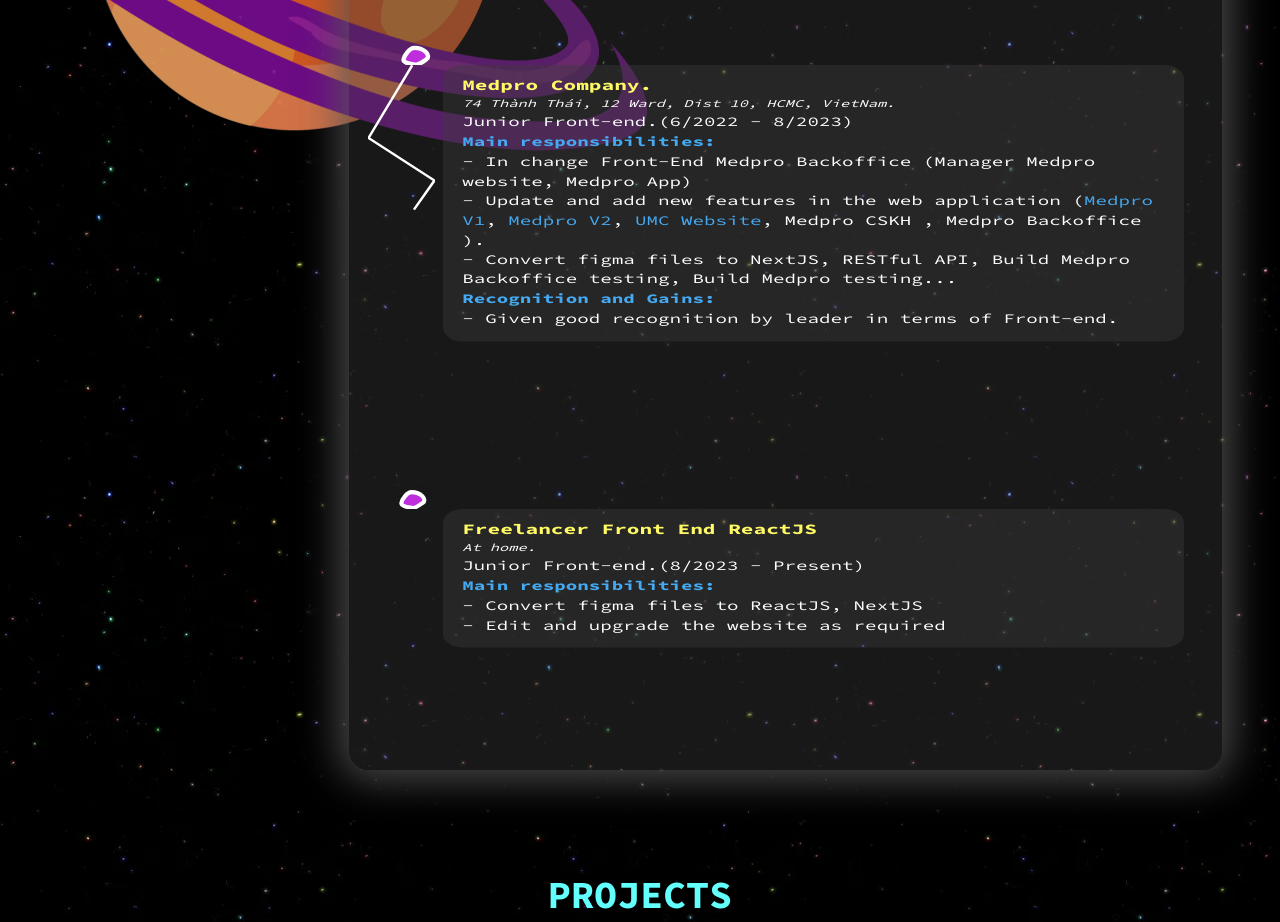
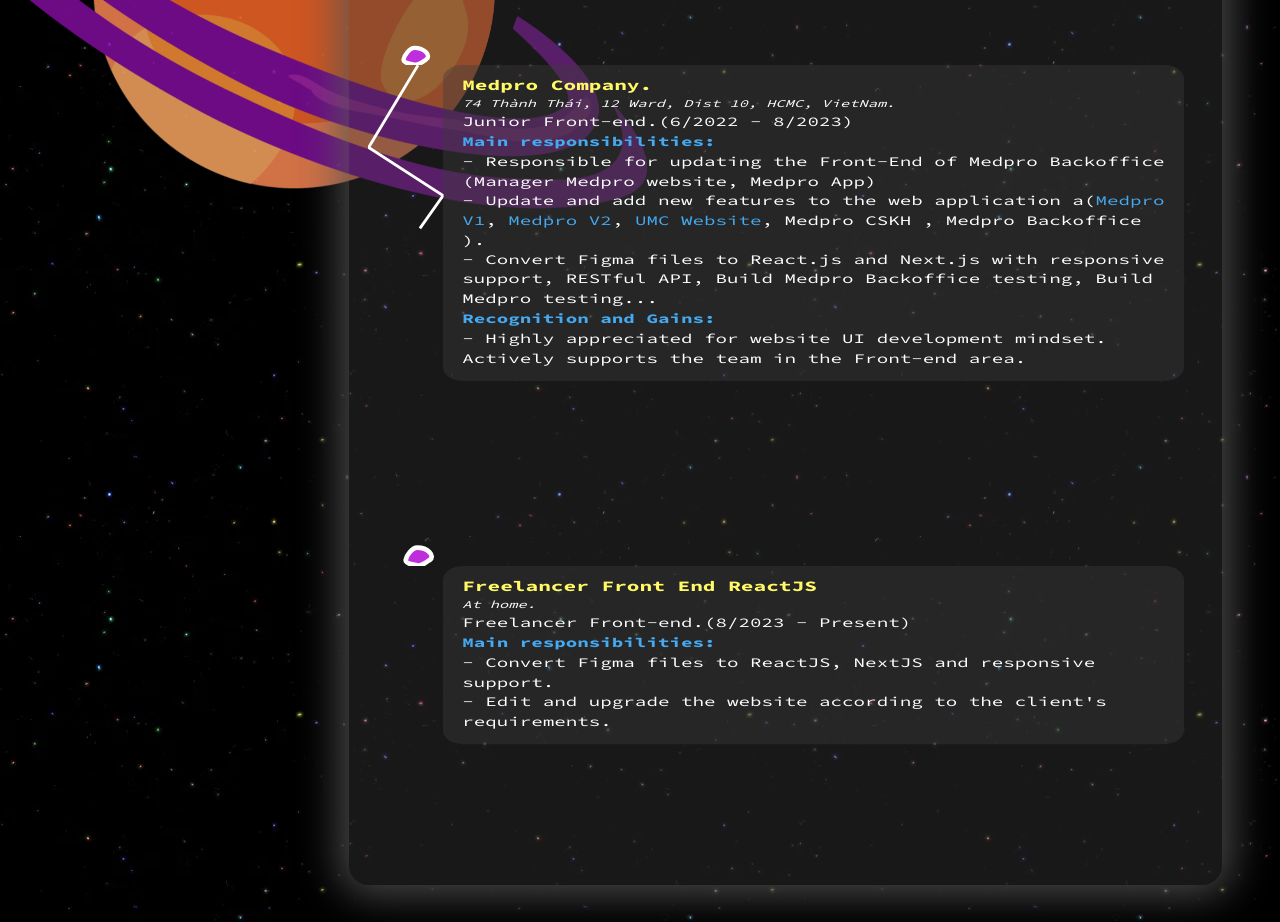
Before and after one commit to HungBboy198/portfolio, a React (Create React App) app: page / in a window 1280 px wide. Shown: the part 3240-4162 px from the top of the page. Built offline with nearby package versions, Linux system fonts and the light colour scheme.

Commit message:
Update exp

```diff
--- a/src/components/elements/Experience/index.tsx
+++ b/src/components/elements/Experience/index.tsx
@@ -158,11 +158,9 @@ const Experience = (props: ExperienceProps) => {
                   </section>
                   <ul>
                     <li>
-                      <article>Main responsibilities:</article>- In change
-                      Front-End Medpro Backoffice (Manager Medpro website,
+                      <article>Main responsibilities:</article>- Responsible for updating the Front-End of Medpro Backoffice (Manager Medpro website,
                       Medpro App)
-                      <br /> - Update and add new features in the web
-                      application (
+                      <br /> - Update and add new features to the web application a(
                       <a
                         href='https://medpro.vn'
                         target='_blank'
@@ -190,12 +188,11 @@ const Experience = (props: ExperienceProps) => {
                         UMC Website
                       </a>
                       , Medpro CSKH , Medpro Backoffice ).
-                      <br />- Convert figma files to NextJS, RESTful API, Build
+                      <br />- Convert Figma files to React.js and Next.js with responsive support, RESTful API, Build
                       Medpro Backoffice testing, Build Medpro testing...
                     </li>
                     <li>
-                      <article>Recognition and Gains:</article>- Given good
-                      recognition by leader in terms of Front-end.
+                      <article>Recognition and Gains:</article>- Highly appreciated for website UI development mindset. Actively supports the team in the Front-end area.
                     </li>
                   </ul>
                 </div>
@@ -216,13 +213,12 @@ const Experience = (props: ExperienceProps) => {
                   </section>
                   <span>At home.</span>
                   <section className='experience__right--content_item-right_work'>
-                    Junior Front-end.(8/2023 - Present)
+                    Freelancer Front-end.(8/2023 - Present)
                   </section>
                   <ul>
                     <li>
                       <article>Main responsibilities:</article>
-                      - Convert figma files to ReactJS, NextJS <br />- Edit and
-                      upgrade the website as required
+                      - Convert Figma files to ReactJS, NextJS and responsive support. <br />- Edit and upgrade the website according to the client's requirements.
                     </li>
                   </ul>
                 </div>
```
